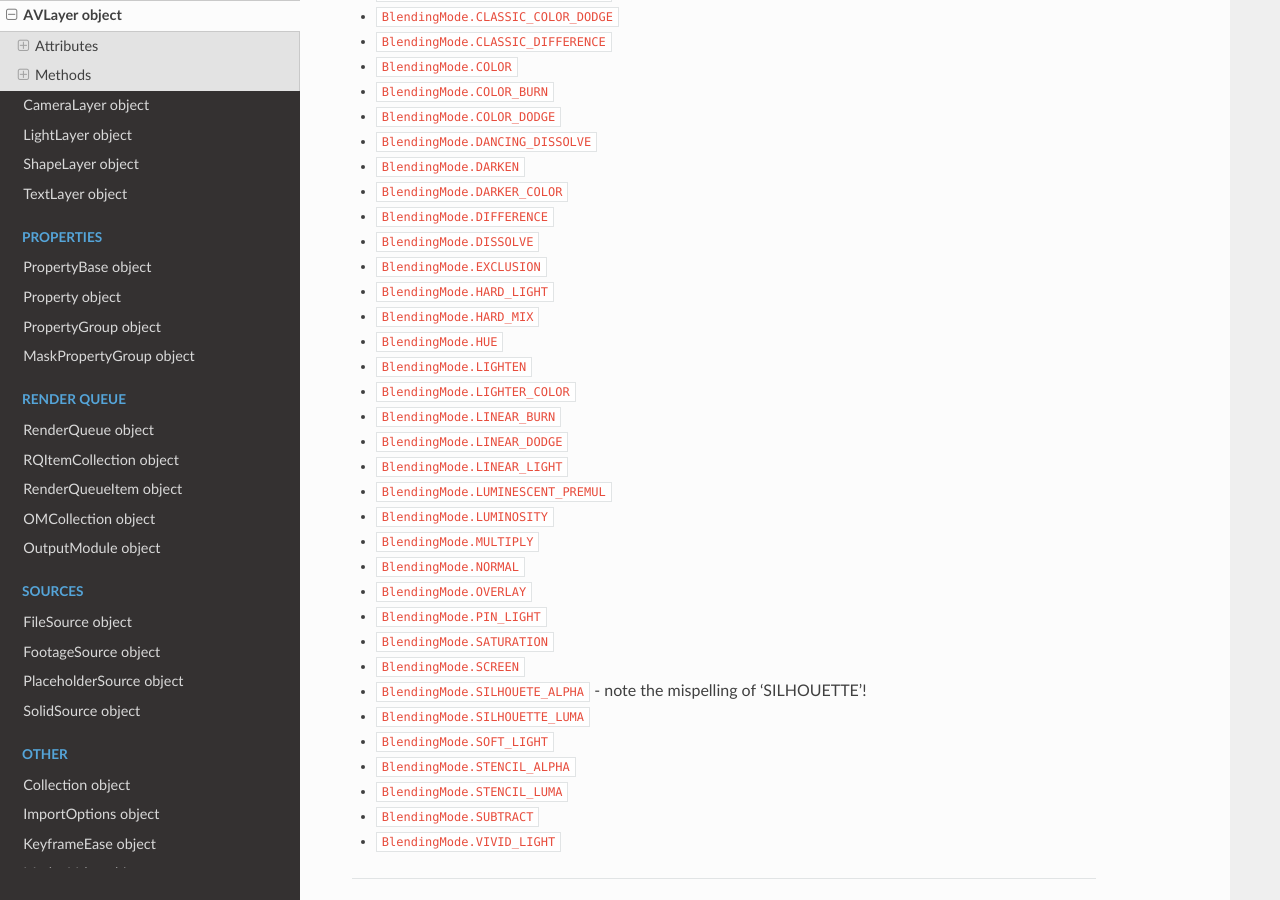
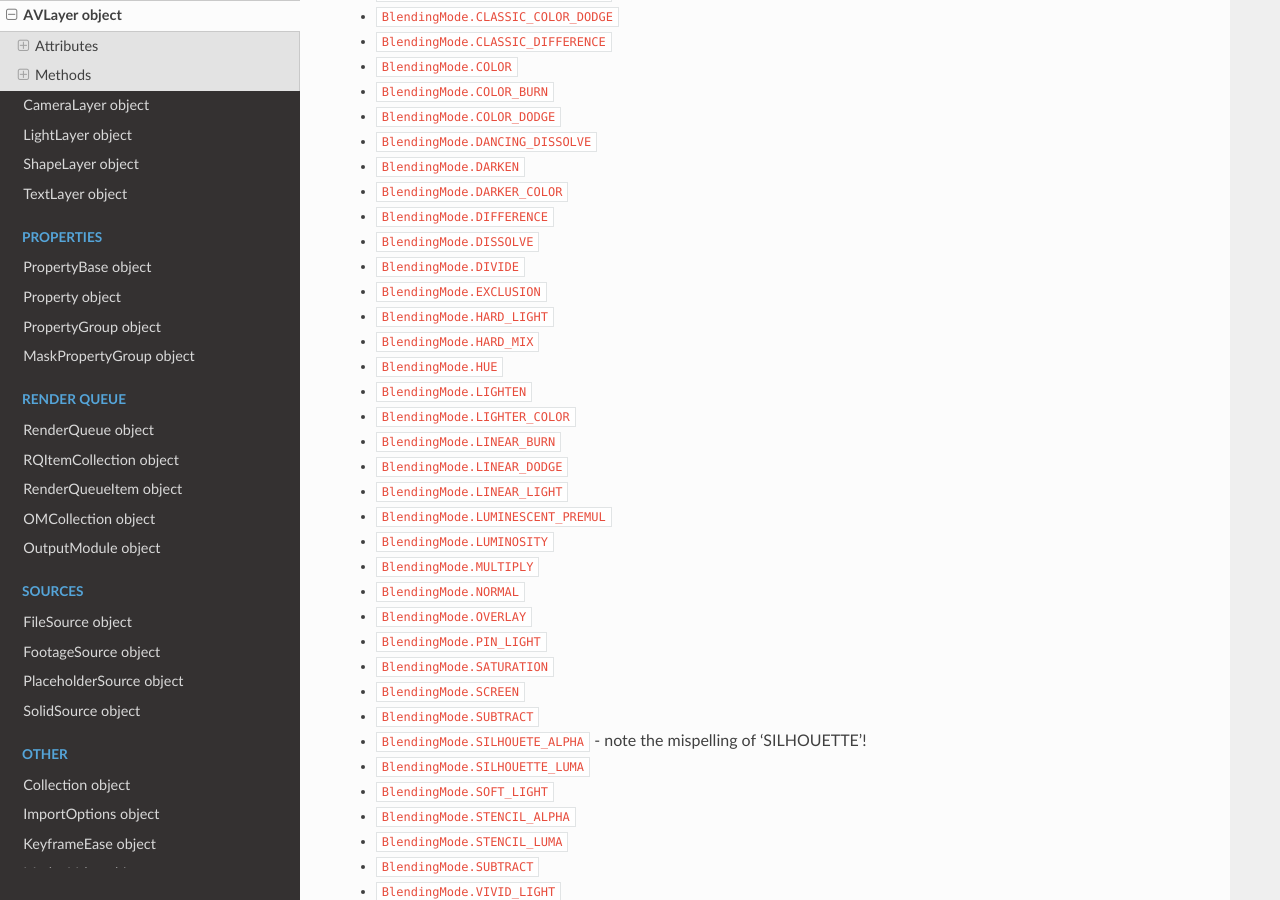
Before and after one commit to docsforadobe/after-effects-scripting-guide, a Sphinx documentation site: the page built from docs/layers/avlayer.rst, in a window 1280 px wide and 900 px high, scrolled down 3673 px. Built offline with Sphinx 7.4.7 and the Read the Docs theme 2.0.0, drawn with Linux system fonts in a browser that asks for light colours.

Commit message:
added SUBTRACT and DIVIDE to blending modes

```diff
--- a/docs/layers/avlayer.rst
+++ b/docs/layers/avlayer.rst
@@ -179,6 +179,7 @@ A BlendingMode enumerated value; read/write. One of:
 -  ``BlendingMode.DARKER_COLOR``
 -  ``BlendingMode.DIFFERENCE``
 -  ``BlendingMode.DISSOLVE``
+-  ``BlendingMode.DIVIDE``
 -  ``BlendingMode.EXCLUSION``
 -  ``BlendingMode.HARD_LIGHT``
 -  ``BlendingMode.HARD_MIX``
@@ -196,6 +197,7 @@ A BlendingMode enumerated value; read/write. One of:
 -  ``BlendingMode.PIN_LIGHT``
 -  ``BlendingMode.SATURATION``
 -  ``BlendingMode.SCREEN``
+-  ``BlendingMode.SUBTRACT``
 -  ``BlendingMode.SILHOUETE_ALPHA`` - note the mispelling of 'SILHOUETTE'!
 -  ``BlendingMode.SILHOUETTE_LUMA``
 -  ``BlendingMode.SOFT_LIGHT``
```
